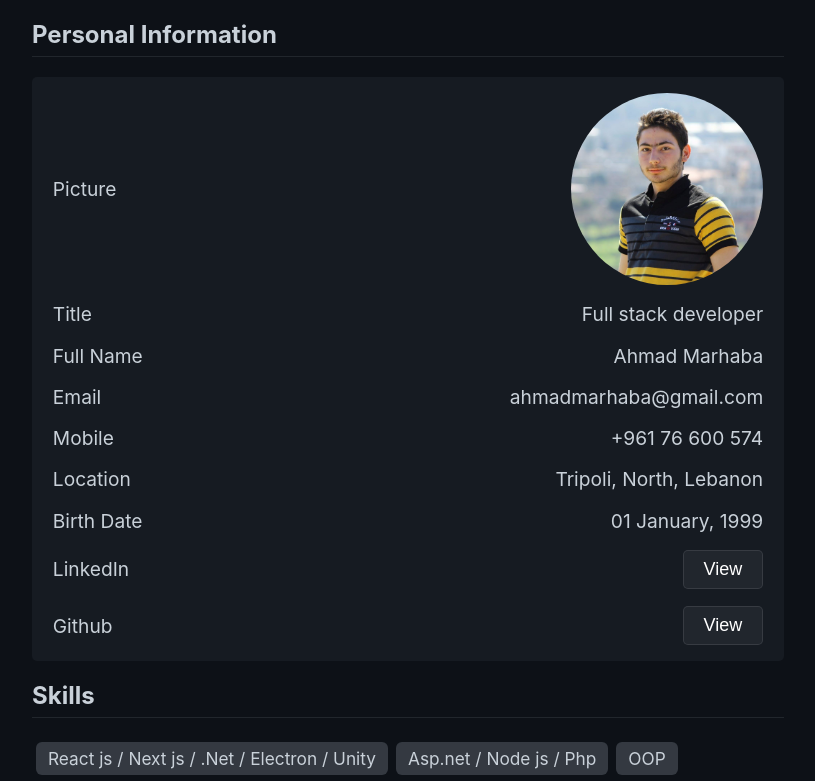
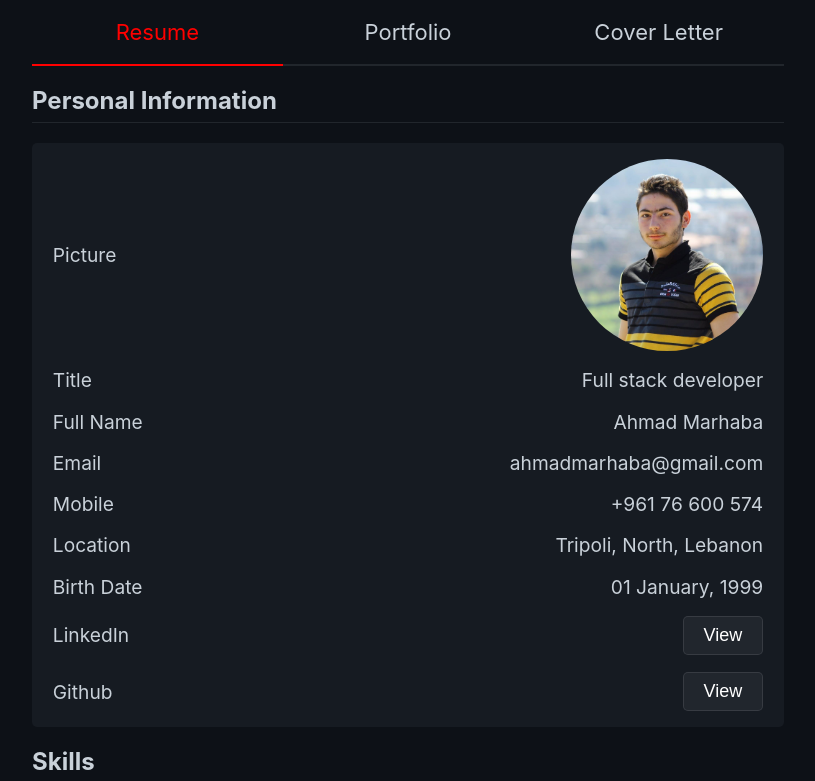
Before and after one commit to ahmadmarhaba/ahmadmarhaba.github.io, a React (Create React App) app: page / in a window 1280 px wide. Shown: the top 781 px of the page, without its empty margins (232-1047 px from the left). Built offline with nearby package versions, Linux system fonts and the light colour scheme.

Commit message:
added more sections

```diff
--- a/src/App.css
+++ b/src/App.css
@@ -88,3 +88,25 @@ img{
   object-fit: cover;
   object-position: right;
 }
+.nav{
+  display: flex;
+}
+.nav label{
+  width: 100%;
+  text-align: center;
+  line-height: 64px;
+  font-size: 22px;
+  border-bottom: 2px solid #21262c;
+  cursor: pointer;
+  user-select: none;
+}
+.nav label:hover{
+  border-color: #ff00005e;
+}
+.selectedButton{
+  color: red;
+  border-color: red !important;
+}
+.nav input{
+  display: none;
+}
--- a/src/App.js
+++ b/src/App.js
@@ -8,21 +8,48 @@ import  Languages  from "./Component/Languages";
 import  ProgrammingLanguages  from "./Component/ProgrammingLanguages";
 import  Skills  from "./Component/Skills";
 import  Visa  from "./Component/Visa";
+import  Letter  from "./Component/Letter";
+import { useState } from 'react';
 
 function App() {
+  const [page,SetPage] = useState(0)
   return (
     <div className="App">
       <div className='main'>
+        <div className='nav'>
+          <label className={page === 0 ? `selectedButton`: ''}>
+            <input type="radio" value={0} name="page" onChange={(e)=>{ SetPage(parseInt(e.target.value)) }}/>Resume
+          </label>
+          <label className={page === 1 ? `selectedButton`: ''}>
+            <input type="radio" value={1} name="page" onChange={(e)=>{ SetPage(parseInt(e.target.value)) }}/>Portfolio
+          </label>
+          <label className={page === 2 ? `selectedButton`: ''}>
+            <input type="radio" value={2} name="page" onChange={(e)=>{ SetPage(parseInt(e.target.value)) }}/>Cover Letter
+          </label>
+        </div>
         <ul>
+          {
+            page === 0 && <>
               <PersonalInformation />
               <Skills />
-          <Projects />
               <WorkExperience />
               <ProgrammingLanguages />
               <Education />
               <Certificates />
               <Languages />
               <Visa />
+            </>
+          }
+          {
+            page === 1 && <>
+              <Projects />
+            </>
+          }
+          {
+            page === 2 && <>
+              <Letter />
+            </>
+          }
         </ul>
       </div>
     </div>
--- /dev/null
+++ b/src/Component/Letter.js
@@ -0,0 +1,36 @@
+import '../App.css';
+
+function Letter() {
+  return (
+    <>
+          <li><h2>Letter</h2></li>
+          <li>
+            <ul className='detailList'>
+              <li className='split'>
+                <span>{`Dear Company Recuiter,`}</span>
+              </li>
+              <li className='split'>
+                <span>{`I’m a self-motivated person that aim towards learning new tech and a high level of experience making every project successful.`}</span>
+              </li>
+              <li className='split'>
+                <span>{`I have a Canadian permit in progress from my last job that I would get anytime soon, meanwhile I reside in Lebanon.`}</span>
+              </li>
+              <li className='split'>
+                <span>{`I would appreciate giving me a chance to prove myself since I'm not a Canadian citizen.`}</span>
+              </li>
+              <li className='split'>
+                <span>{`I worked in a Canadian company for a whole year, and I never had any complications.`}</span>
+              </li>
+              <li className='split'>
+                <span>{`I don’t mind relocating to any other location the company wants.`}</span>
+              </li>
+              <li className='split'>
+                <span>{`Regards,`}<br />{` Ahmad Marhaba`}</span>
+              </li>
+            </ul>
+          </li>
+    </>
+  );
+}
+
+export default Letter;
```
Lines whose indentation alone changed are shown as unchanged.
